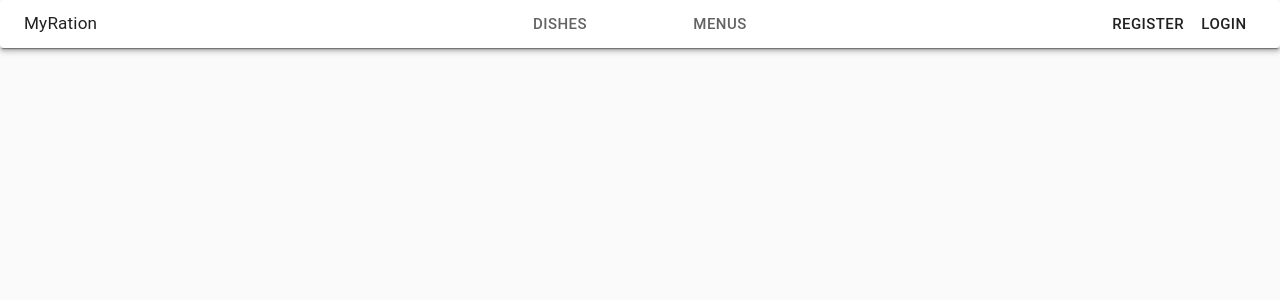
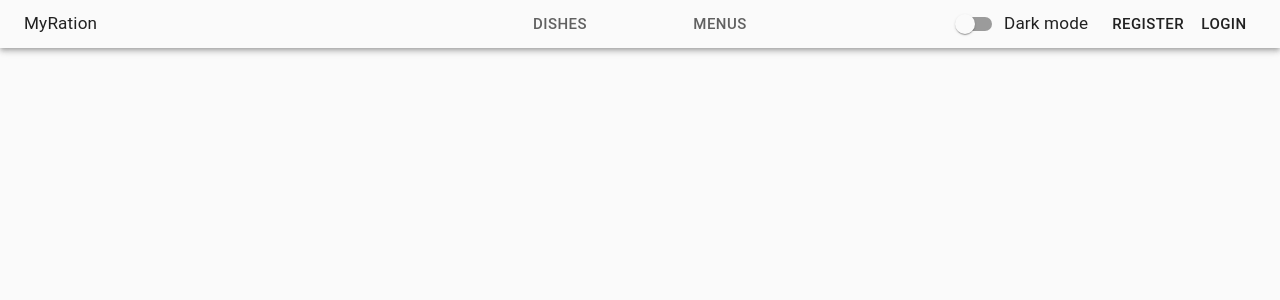
Before and after one commit to SirSilver/project_r, a React (Create React App) app in the folder frontend/: page / in a window 1280 px wide. Shown: the top 300 px of the page. Built offline with nearby package versions, Linux system fonts and the light colour scheme; no server answers.

Commit message:
Added dark mode

```diff
--- a/frontend/src/App.js
+++ b/frontend/src/App.js
@@ -1,4 +1,4 @@
-import React from 'react';
+import React, { useMemo, useState } from 'react';
 import { Route, Switch } from 'react-router-dom'
 import { QueryCache, ReactQueryCacheProvider } from 'react-query'
 import { ThemeProvider } from '@material-ui/core'
@@ -6,6 +6,7 @@ import { createMuiTheme, makeStyles } from '@material-ui/core/styles'
 import Container from '@material-ui/core/Container'
 import CssBaseline from '@material-ui/core/CssBaseline'
 import Paper from '@material-ui/core/Paper'
+import useMediaQuery from '@material-ui/core/useMediaQuery'
 import NavBar from './components/NavBar'
 import Login from './features/auth/Login'
 import ProtectedRoute from './features/auth/ProtectedRoute'
@@ -21,12 +22,6 @@ import MenuDetail from './features/menus/MenuDetail'
 import MenuForm from './features/menus/MenuForm'
 import MenuList from './features/menus/MenuList'
 
-const theme = createMuiTheme({
-    typography: {
-        fontSize: 15
-    },
-})
-
 const useStyles = makeStyles(theme => ({
     root: {
         height: '100%'
@@ -40,13 +35,26 @@ const queryCache = new QueryCache()
 
 const App = () => {
     const classes = useStyles()
+    const prefersDarkMode = useMediaQuery('(prefers-color-scheme: dark)')
+    const [colorTheme, setColorTheme] = useState(
+        localStorage.getItem('colorTheme') !== null
+            ? localStorage.getItem('colorTheme')
+            : prefersDarkMode ? 'dark' : 'light'
+    )
+    const theme = useMemo(() => createMuiTheme({
+        palette: {
+            type: colorTheme
+        },
+        typography: {
+            fontSize: 15
+        },
+    }), [colorTheme])
 
     return (
         <ReactQueryCacheProvider queryCache={queryCache}>
             <ThemeProvider theme={theme}>
                 <CssBaseline />
-                <Paper className={classes.root}>
-                    <NavBar />
+                <NavBar colorTheme={colorTheme} setColorTheme={setColorTheme} />
                 <Container>
                     <Switch>
                         <ProtectedRoute exact path='/profile' component={Profile} />
@@ -63,7 +71,6 @@ const App = () => {
                         <Route exact path='/register' component={Register} />
                     </Switch>
                 </Container>
-                </Paper>
             </ThemeProvider>
         </ReactQueryCacheProvider>
     )
--- a/frontend/src/components/NavBar.jsx
+++ b/frontend/src/components/NavBar.jsx
@@ -4,10 +4,13 @@ import { makeStyles } from '@material-ui/core/styles'
 import AppBar from '@material-ui/core/AppBar'
 import Box from '@material-ui/core/Box'
 import Button from '@material-ui/core/Button'
+import FormControlLabel from '@material-ui/core/FormControlLabel'
+import FormGroup from '@material-ui/core/FormGroup'
 import IconButton from '@material-ui/core/IconButton'
 import Grid from '@material-ui/core/Grid'
 import Menu from '@material-ui/core/Menu'
 import MenuItem from '@material-ui/core/MenuItem'
+import Switch from '@material-ui/core/Switch'
 import Tab from '@material-ui/core/Tab'
 import Tabs from '@material-ui/core/Tabs'
 import Toolbar from '@material-ui/core/Toolbar'
@@ -35,7 +38,7 @@ const useStyles = makeStyles(theme => ({
     }
 }))
 
-const NavBar = () => {
+const NavBar = ({ colorTheme, setColorTheme }) => {
     const { pathname } = useLocation()
     const [value, setValue] = useState(() => {
         if (pathname.startsWith('/dishes')) return 0
@@ -103,6 +106,21 @@ const NavBar = () => {
                     </Grid>
                     <Grid item xs={3}>
                         <Box display='flex' justifyContent='flex-end'>
+                            <FormGroup row>
+                                <FormControlLabel
+                                    control={
+                                        <Switch
+                                            checked={colorTheme === 'dark'}
+                                            onChange={() => {
+                                                const newColor = colorTheme === 'dark' ? 'light' : 'dark'
+                                                localStorage.setItem('colorTheme', newColor)
+                                                setColorTheme(newColor)
+                                            }}
+                                        />
+                                    }
+                                    label='Dark mode'
+                                />
+                            </FormGroup>
                             {
                                 isAuth
                                     ? LoggedInNav
```
Lines whose indentation alone changed are shown as unchanged.
